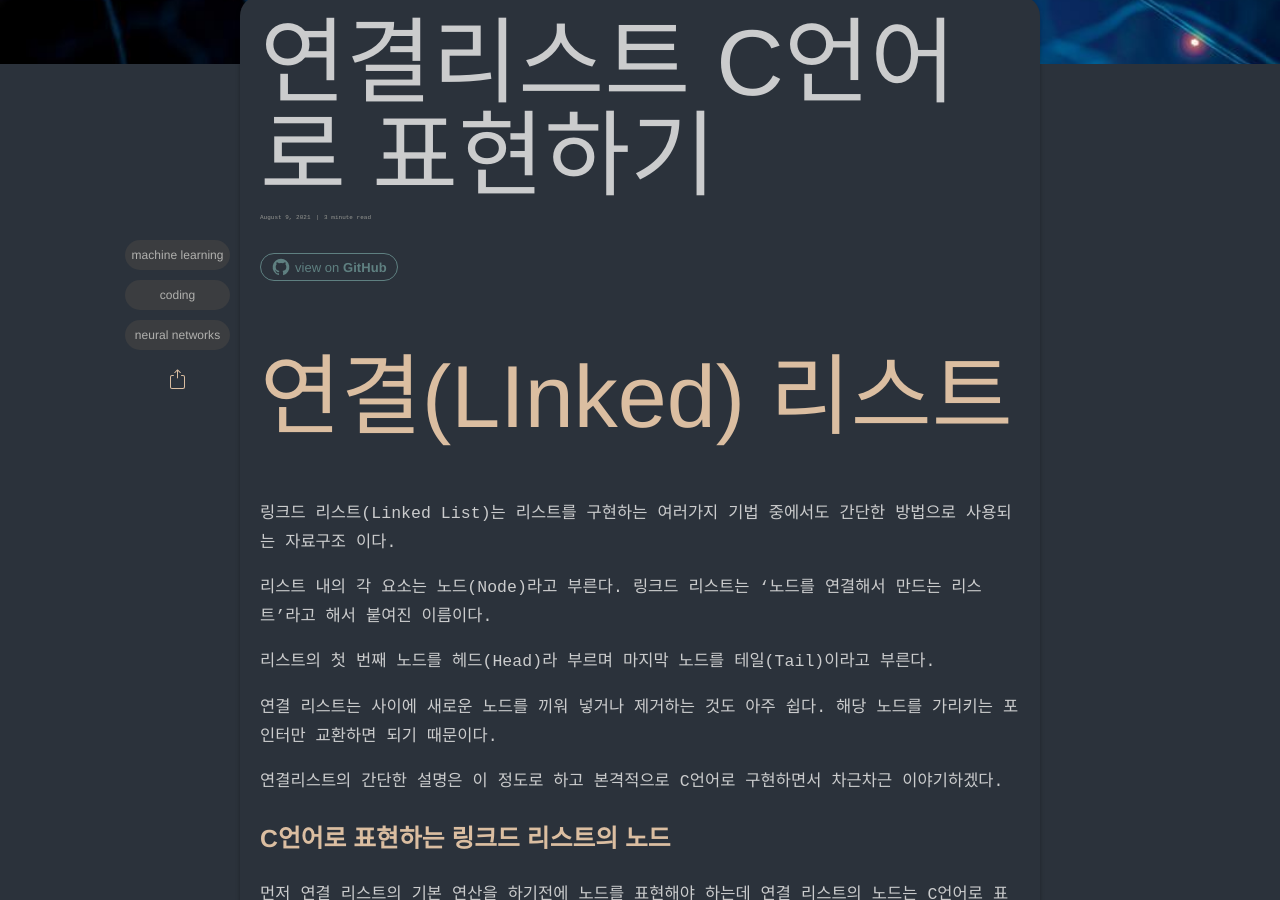
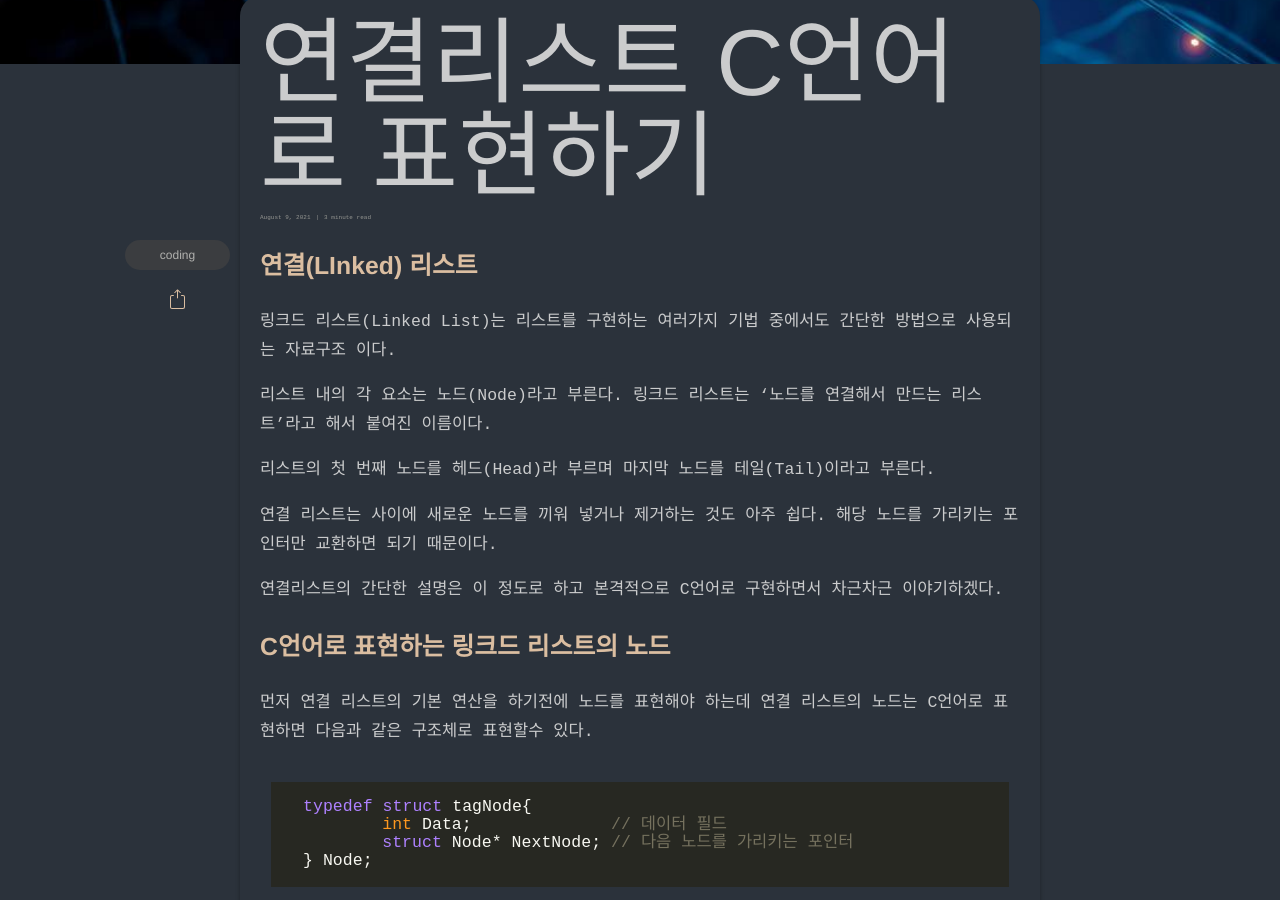
Before and after one commit to youngukk/youngukk.github.io, a Jekyll site: the page built from _posts/2021-01-25-single-neuron-perceptron.markdown, in a window 1280 px wide and 900 px high, scrolled down 595 px. Built offline with Jekyll 4.4.1, drawn with Linux system fonts in a browser that asks for light colours; some web fonts are replaced; comment, search, counter and statistics services are not loaded.

Commit message:
Update post

```diff
--- a/_posts/2021-01-25-single-neuron-perceptron.markdown
+++ b/_posts/2021-01-25-single-neuron-perceptron.markdown
@@ -7,15 +7,13 @@ date: '2021-08-09 13:32:20 -0600'
 description: 연결리스트 C언어로 표현하기.
 img: posts/20210125/Perceptron.jpg
 tags:
-  - machine learning
   - coding
-  - neural networks
 author: Armando Maynez
-github: amaynez/Perceptron/
+github:
 mathjax: 'yes'
 published: true
 ---
-# 연결(LInked) 리스트
+## 연결(LInked) 리스트
 
 링크드 리스트(Linked List)는 리스트를 구현하는 여러가지 기법 중에서도 간단한 방법으로 사용되는 자료구조 이다.
 
```
